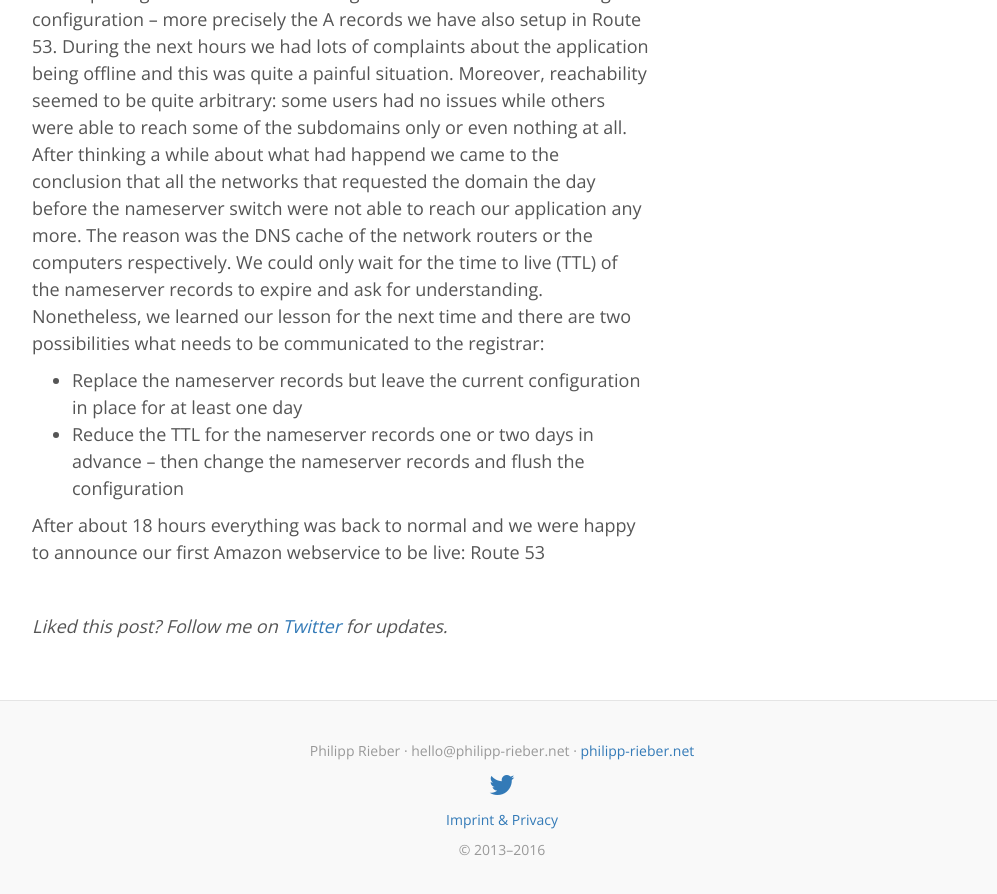
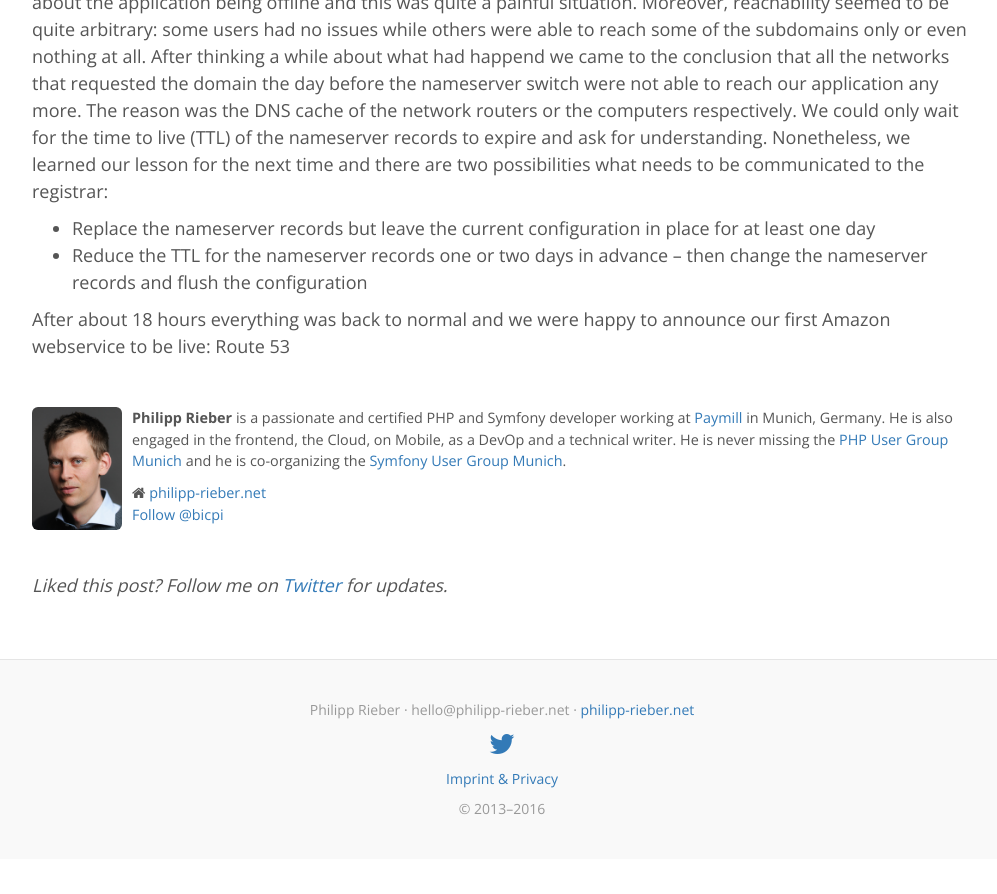
Before and after one commit to bicpi/bicpi.github.io, a Jekyll site: the page built from _posts/2013-03-18-moving-to-the-cloud-part-3-enabling-route-53.md, in a window 1280 px wide and 900 px high, scrolled down 2029 px. Shown: the top 894 px of the window, without its empty margins (138-1135 px from the left). Built offline with Jekyll 4.4.1, drawn with Linux system fonts in a browser that asks for light colours; nearby versions of some CDN libraries; comment, search, counter and statistics services are not loaded; after the commit the page ends 2888 px from its top, so only the background shows below that.

Commit message:
Improve layout; remove outdated Disqus code

```diff
--- a/_layouts/default.html
+++ b/_layouts/default.html
@@ -46,37 +46,9 @@
     </div>
 
     <div class="row">
-
-        <div class="col-sm-8 blog-main">
+        <div class="col-sm-12 blog-main">
             {{ content }}
-            <!---->
-            <!--<nav>-->
-                <!--<ul class="pager">-->
-                    <!--<li><a href="#">Previous</a></li>-->
-                    <!--<li><a href="#">Next</a></li>-->
-                <!--</ul>-->
-            <!--</nav>-->
-
         </div>
-        <div class="col-sm-3 col-sm-offset-1 blog-sidebar">
-            <div class="sidebar-module sidebar-module-inset">
-                <p>
-                    <img class="img-rounded" style="width: 90px;margin-right: 10px;" src="{{ site.baseurl }}/images/avatar-small.jpg">
-                </p>
-                <p>
-                    <strong>Philipp Rieber</strong> is a passionate and certified PHP and Symfony developer
-                    working at <a href="http://www.paymill.com/">Paymill</a> in Munich, Germany.
-                    He is also engaged in the frontend, the Cloud, on Mobile, as a DevOp and a technical writer.
-                    He is never missing the <a href="http://www.meetup.com/phpugmunich/">PHP User Group Munich</a>
-                    and he is co-organizing the <a href="http://www.meetup.com/sfugmunich/">Symfony User Group Munich</a>.
-                </p>
-                <p>
-                    <i class="fa fa-home"></i> <a href="http://philipp-rieber.net">philipp-rieber.net</a><br>
-                    <a class="twitter-follow-button" data-show-count="false" href="https://twitter.com/bicpi">Follow @bicpi</a>
-                </p>
-            </div>
-        </div>
-
     </div>
 
 </div>
--- a/_layouts/post.html
+++ b/_layouts/post.html
@@ -6,6 +6,23 @@
     <h2 class="blog-post-title">{{ page.title }}</h2>
     <p class="blog-post-meta">{{ page.date | date: "%b %-d, %Y" }}</p>
     {{ content }}
+
+    <p>&nbsp;</p>
+    <div style="font-size: 80%">
+        <p>
+            <img class="img-rounded" style="width: 90px;margin-right: 10px;float:left;" src="{{ site.baseurl }}/images/avatar-small.jpg">
+
+            <strong>Philipp Rieber</strong> is a passionate and certified PHP and Symfony developer
+            working at <a href="http://www.paymill.com/">Paymill</a> in Munich, Germany.
+            He is also engaged in the frontend, the Cloud, on Mobile, as a DevOp and a technical writer.
+            He is never missing the <a href="http://www.meetup.com/phpugmunich/">PHP User Group Munich</a>
+            and he is co-organizing the <a href="http://www.meetup.com/sfugmunich/">Symfony User Group Munich</a>.
+        </p>
+        <p>
+            <i class="fa fa-home"></i> <a href="http://philipp-rieber.net">philipp-rieber.net</a><br>
+            <a class="twitter-follow-button" data-show-count="false" href="https://twitter.com/bicpi">Follow @bicpi</a>
+        </p>
+    </div>
 
     <p>&nbsp;</p>
     <p><i>Liked this post? Follow me on <a href="https://twitter.com/bicpi" target="_blank">Twitter</a> for updates.</i></p>
@@ -32,19 +49,4 @@
     })();
 </script>
 <noscript>Please enable JavaScript to view the <a href="https://disqus.com/?ref_noscript" rel="nofollow">comments powered by Disqus.</a></noscript>
-
-<div id="disqus_thread"></div>
-<script type="text/javascript">
-    /* * * CONFIGURATION VARIABLES * * */
-    var disqus_shortname = 'bicpi';
-
-    /* * * DON'T EDIT BELOW THIS LINE * * */
-    (function() {
-        var dsq = document.createElement('script'); dsq.type = 'text/javascript'; dsq.async = true;
-        dsq.src = '//' + disqus_shortname + '.disqus.com/embed.js';
-        (document.getElementsByTagName('head')[0] || document.getElementsByTagName('body')[0]).appendChild(dsq);
-    })();
-</script>
-<noscript>Please enable JavaScript to view the <a href="https://disqus.com/?ref_noscript" rel="nofollow">comments powered by Disqus.</a></noscript>
-
 {% endif %}
```
